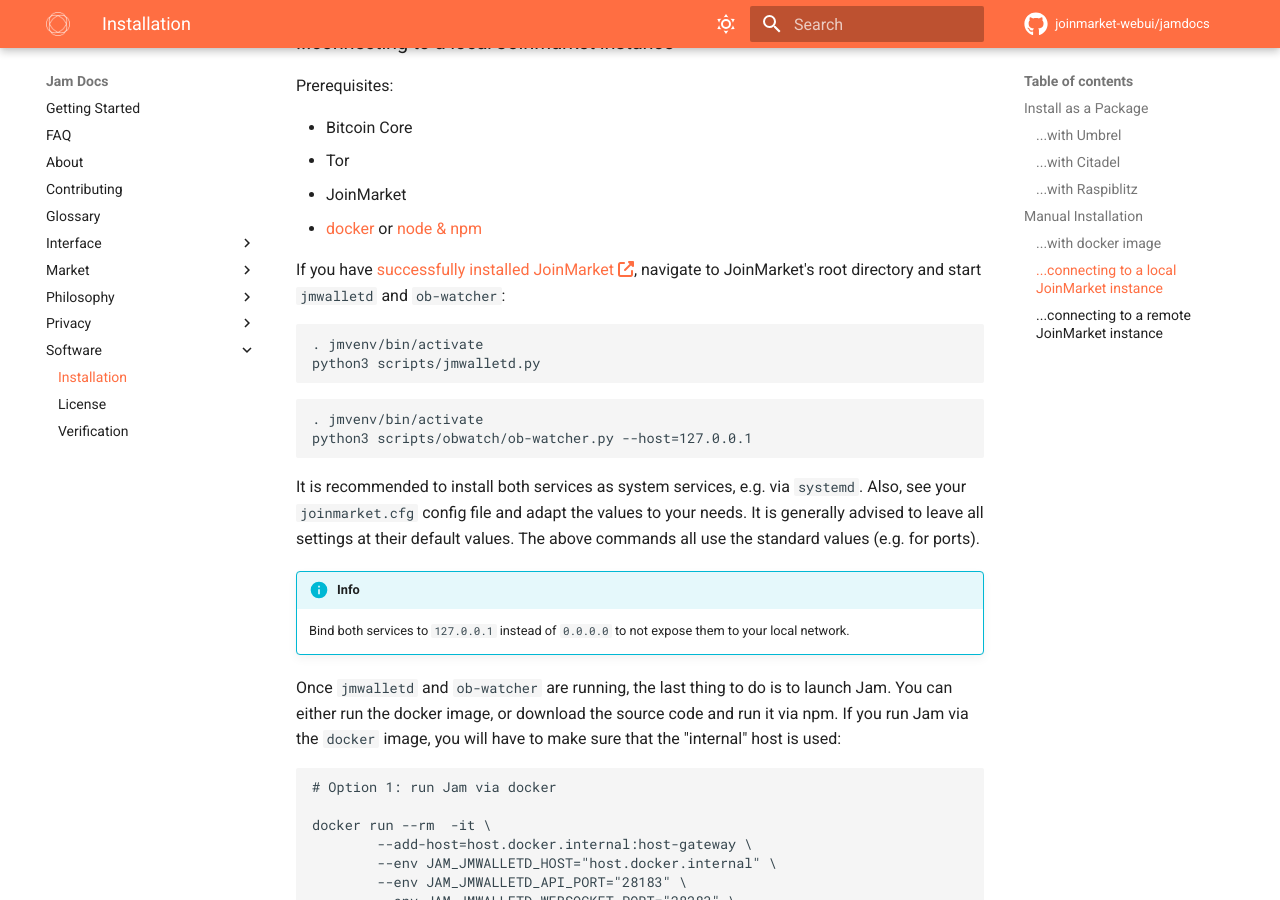
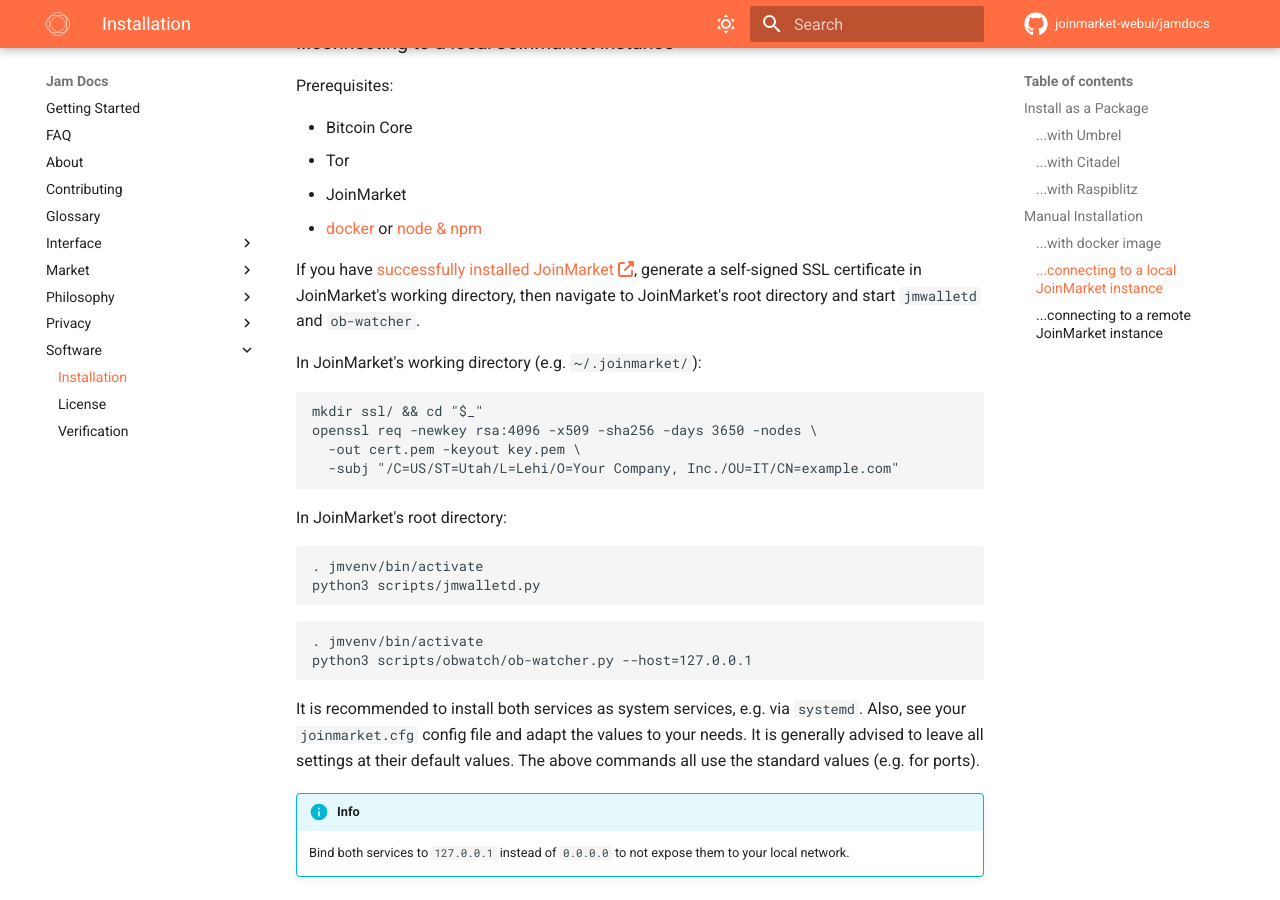
Before and after one commit to joinmarket-webui/jamdocs, an MkDocs documentation site: the page built from docs/software/installation.md, in a window 1280 px wide and 900 px high, scrolled down 3099 px. Built offline with MkDocs 1.6.1 and Material for MkDocs 9.7.7, drawn with Linux system fonts in a browser that asks for light colours; nearby versions of some CDN libraries; comment, search, counter and statistics services are not loaded.

Commit message:
docs(install): add info about self-siged certificate

````diff
--- a/docs/software/installation.md
+++ b/docs/software/installation.md
@@ -146,8 +146,19 @@
 - JoinMarket
 - [docker](#with-docker) or [node & npm](#without-docker)
 
-If you have [successfully installed JoinMarket][jm-install-docs], navigate to JoinMarket's root directory and start
-`jmwalletd` and `ob-watcher`:
+If you have [successfully installed JoinMarket][jm-install-docs], generate a
+self-signed SSL certificate in JoinMarket's working directory, then navigate
+to JoinMarket's root directory and start `jmwalletd` and `ob-watcher`.
+
+In JoinMarket's working directory (e.g. `~/.joinmarket/`):
+```sh
+mkdir ssl/ && cd "$_"
+openssl req -newkey rsa:4096 -x509 -sha256 -days 3650 -nodes \
+  -out cert.pem -keyout key.pem \
+  -subj "/C=US/ST=Utah/L=Lehi/O=Your Company, Inc./OU=IT/CN=example.com"
+```
+
+In JoinMarket's root directory:
 
 ```sh
 . jmvenv/bin/activate
````
